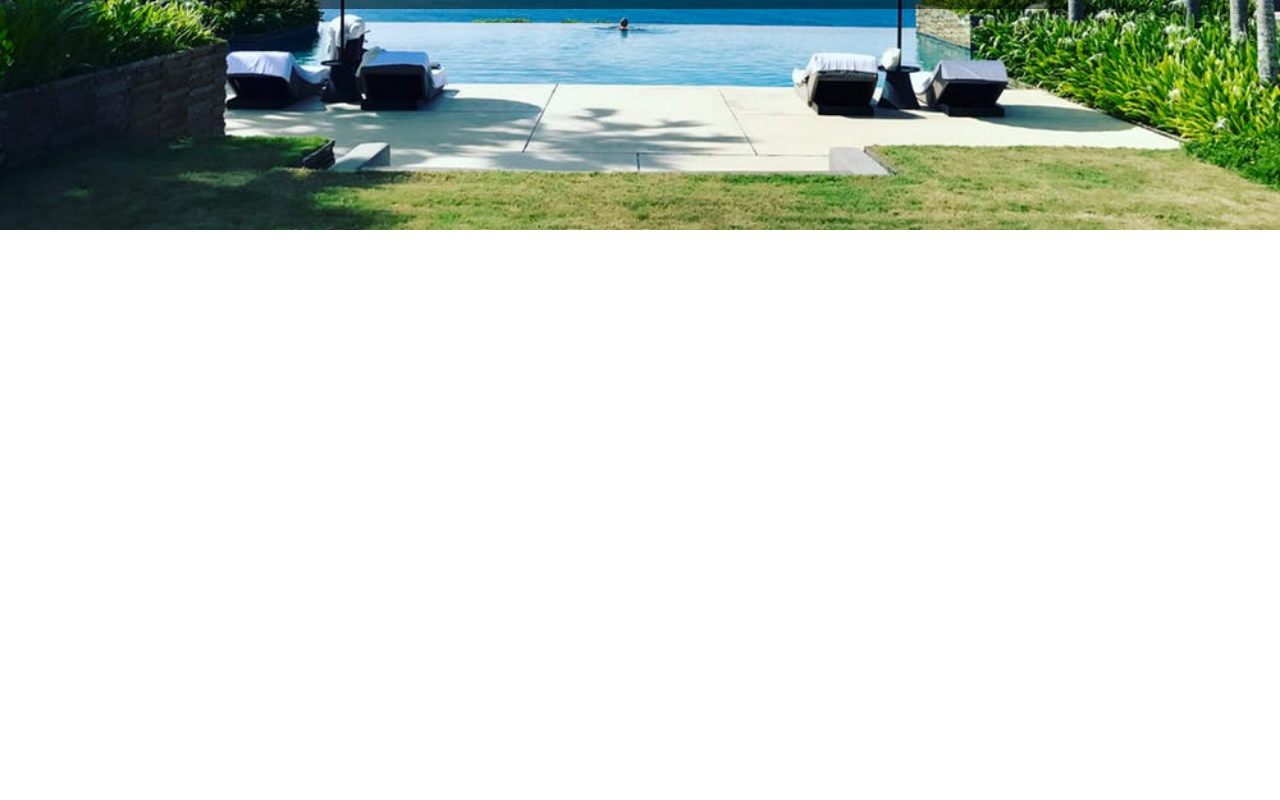
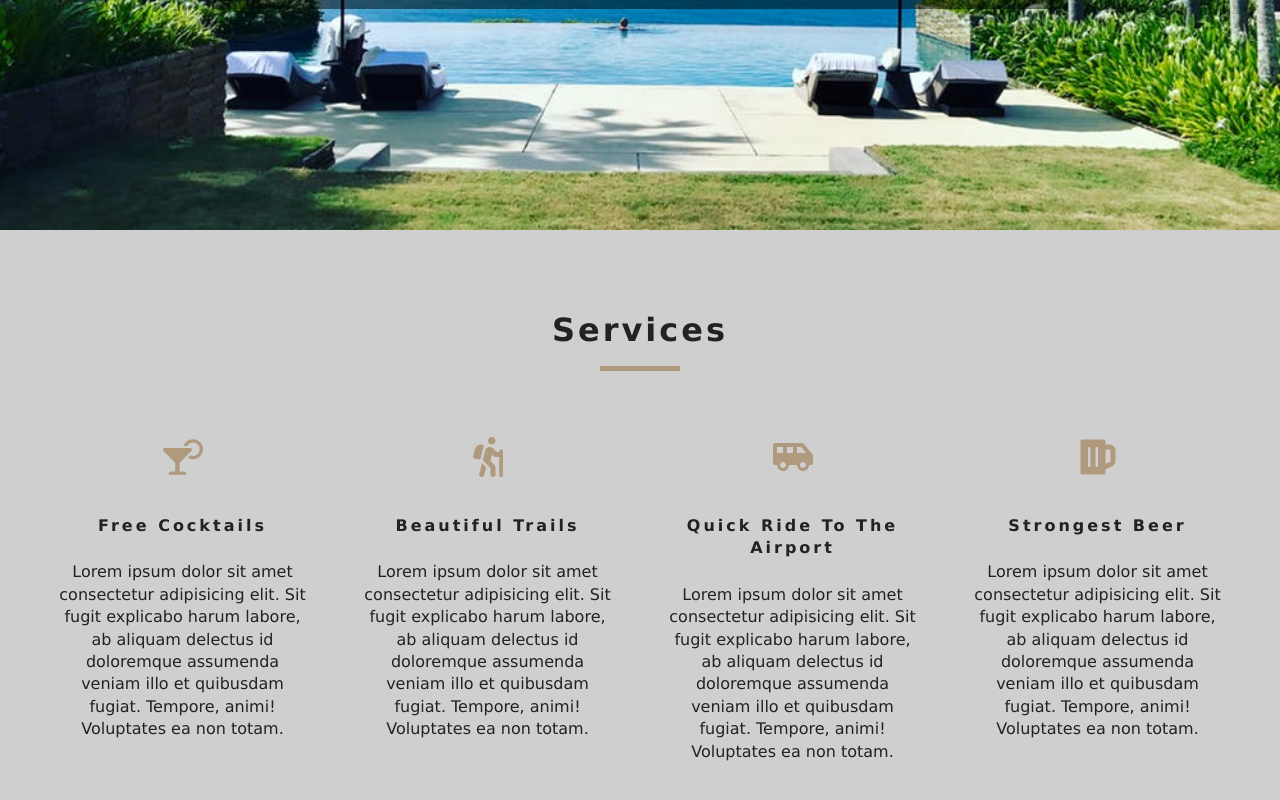
Before and after one commit to MarcusDLG/hotelresort, a React (Create React App) app: page / in a window 1280 px wide. Shown: the part 570-1370 px from the top of the page. Before the commit the page ends 800 px from the top, so only its background shows below. Built offline with nearby package versions, Linux system fonts and the light colour scheme.

Commit message:
Services, title, and home updates

```diff
--- a/src/App.css
+++ b/src/App.css
@@ -182,8 +182,7 @@
 
 /* Hero */
 
-.defaultHero,
-.roomsHero {
+.defaultHero, .roomsHero {
   min-height: calc(100vh - 66px);
   background: url("./images/defaultBcg.jpeg") center/cover no-repeat;
   display: flex;
@@ -298,6 +297,7 @@
 
 .services h6 {
   letter-spacing: var(--mainSpacing);
+  text-transform: capitalize;
 }
 
 .services p {
@@ -454,8 +454,7 @@
   margin: 2rem auto;
 }
 
-.desc,
-.info {
+.desc, .info {
   margin: 1rem 0;
 }
 
@@ -468,8 +467,7 @@
   line-height: 1.5;
 }
 
-.info h3,
-.info h6 {
+.info h3, .info h6 {
   text-transform: capitalize;
   letter-spacing: var(--mainSpacing);
 }
@@ -497,9 +495,7 @@
 }
 
 @media screen and (min-width: 992px) {
-  .single-room-images,
-  .single-room-info,
-  .room-extras {
+  .single-room-images, .single-room-info, .room-extras {
     width: 95vw;
     max-width: 1170px;
   }
--- /dev/null
+++ b/src/components/Services.jsx
@@ -0,0 +1,54 @@
+import React, { Component } from "react";
+import { FaCocktail, FaHiking, FaShuttleVan, FaBeer } from "react-icons/fa";
+import Title from "./Title";
+
+class Services extends Component {
+  state = {
+    services: [
+      {
+        icon: <FaCocktail />,
+        title: "Free cocktails",
+        info:
+          "Lorem ipsum dolor sit amet consectetur adipisicing elit. Sit fugit explicabo harum labore, ab aliquam delectus id doloremque assumenda veniam illo et quibusdam fugiat. Tempore, animi! Voluptates ea non totam.",
+      },
+      {
+        icon: <FaHiking />,
+        title: "Beautiful Trails",
+        info:
+          "Lorem ipsum dolor sit amet consectetur adipisicing elit. Sit fugit explicabo harum labore, ab aliquam delectus id doloremque assumenda veniam illo et quibusdam fugiat. Tempore, animi! Voluptates ea non totam.",
+      },
+      {
+        icon: <FaShuttleVan />,
+        title: "Quick Ride to the Airport",
+        info:
+          "Lorem ipsum dolor sit amet consectetur adipisicing elit. Sit fugit explicabo harum labore, ab aliquam delectus id doloremque assumenda veniam illo et quibusdam fugiat. Tempore, animi! Voluptates ea non totam.",
+      },
+      {
+        icon: <FaBeer />,
+        title: "Strongest Beer",
+        info:
+          "Lorem ipsum dolor sit amet consectetur adipisicing elit. Sit fugit explicabo harum labore, ab aliquam delectus id doloremque assumenda veniam illo et quibusdam fugiat. Tempore, animi! Voluptates ea non totam.",
+      },
+    ],
+  };
+  render() {
+    return (
+      <section className="services">
+        <Title title="services" />
+        <div className="services-center">
+          {this.state.services.map((item, index) => {
+            return (
+              <article key={index} className="service">
+                <span>{item.icon}</span>
+                <h6>{item.title}</h6>
+                <p>{item.info}</p>
+              </article>
+            );
+          })}
+        </div>
+      </section>
+    );
+  }
+}
+
+export default Services;
--- /dev/null
+++ b/src/components/Title.jsx
@@ -0,0 +1,12 @@
+import React from "react";
+
+const Title = ({ title }) => {
+  return (
+    <div className="section-title">
+      <h4>{title}</h4>
+      <div />
+    </div>
+  );
+};
+
+export default Title;
--- a/src/pages/Rooms.jsx
+++ b/src/pages/Rooms.jsx
@@ -1,10 +1,18 @@
 import React from "react";
 import Hero from "../components/Hero";
+import Banner from "../components/Banner";
+import { Link } from "react-router-dom";
 
 const rooms = () => {
   return (
     <>
-      <Hero hero="roomsHero" />
+      <Hero hero="roomsHero">
+        <Banner title="Our Rooms">
+          <Link to="/" className="btn-primary">
+            Return Home!
+          </Link>
+        </Banner>
+      </Hero>
     </>
   );
 };
--- a/src/pages/home.jsx
+++ b/src/pages/home.jsx
@@ -1,6 +1,7 @@
 import React from "react";
 import { Link } from "react-router-dom";
 import Hero from "../components/Hero";
+import Services from "../components/Services";
 import Banner from "../components/Banner";
 
 const home = () => {
@@ -16,6 +17,7 @@
           </Link>
         </Banner>
       </Hero>
+      <Services />
     </>
   );
 };
```
